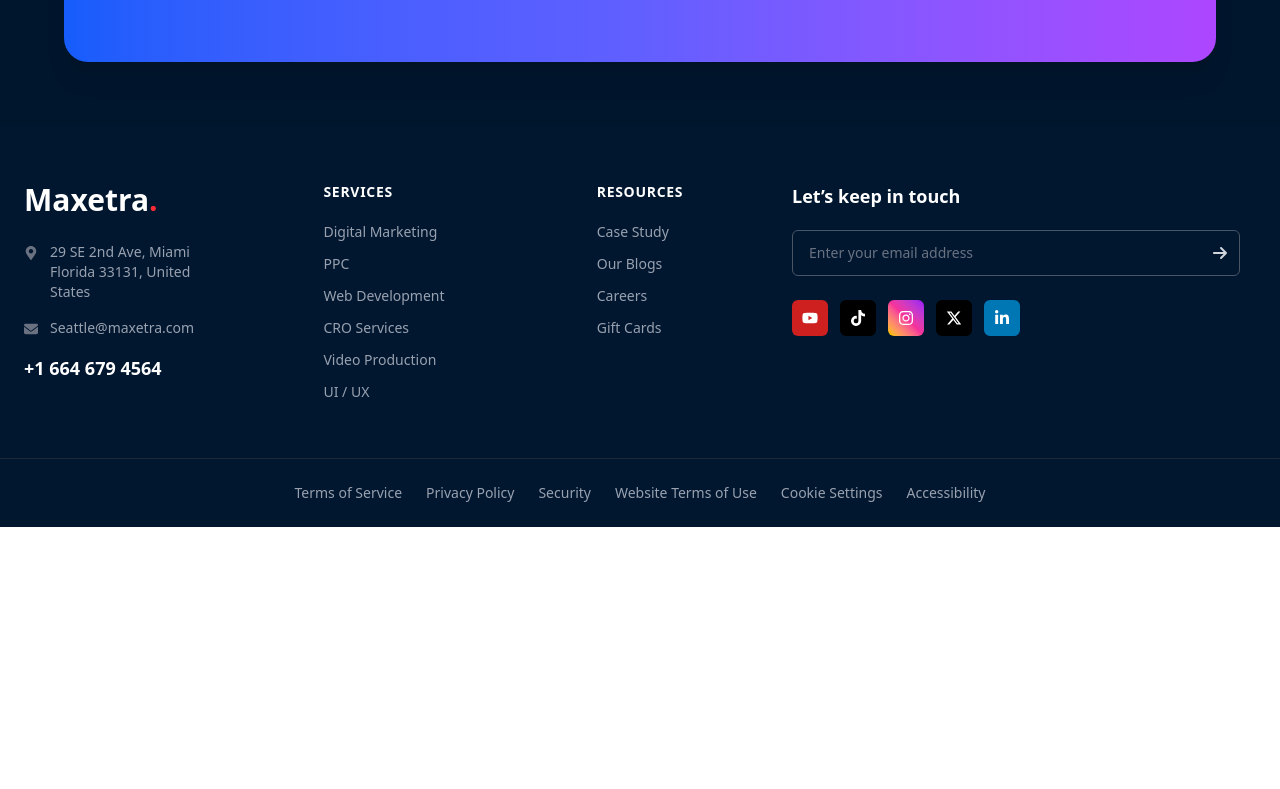
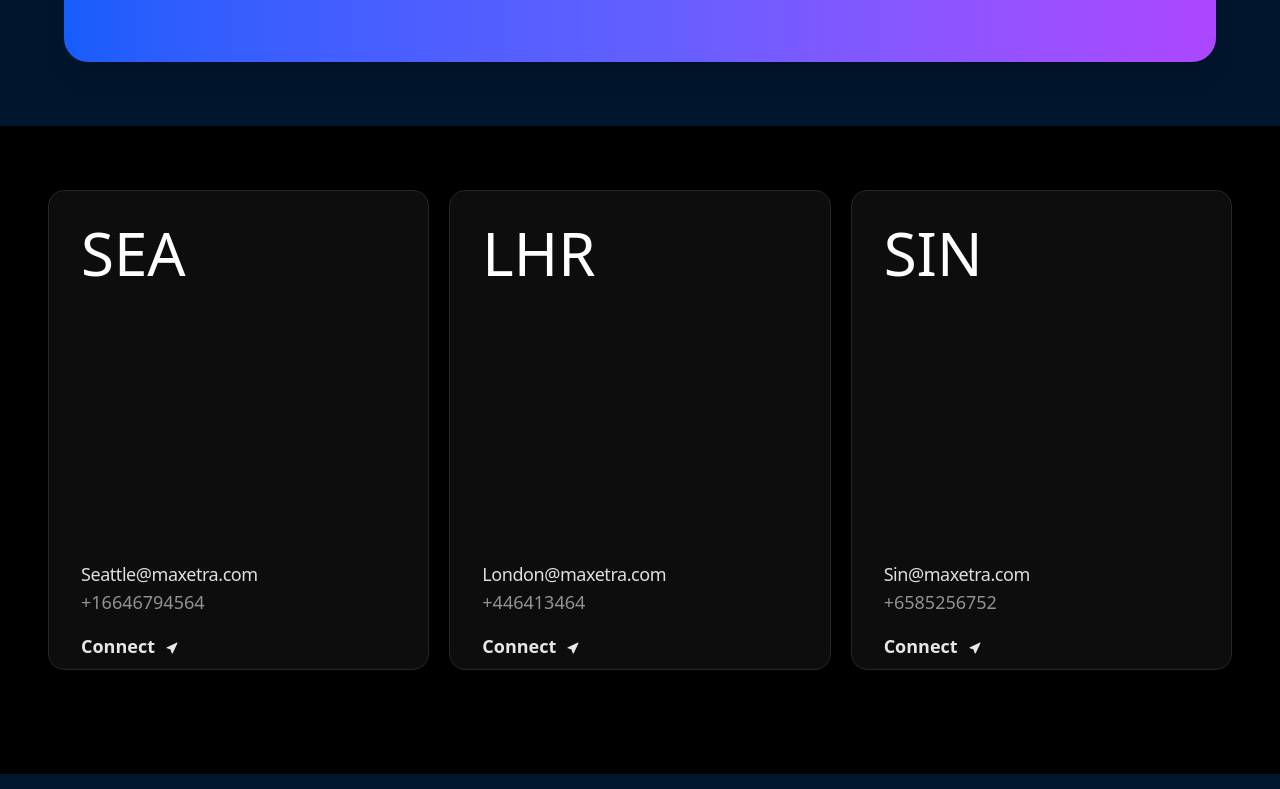
Before and after one commit to aditya06887-creator/Maxetra, a React (Vite) app: page / in a window 1280 px wide. Shown: the part 5151-5940 px from the top of the page. Before the commit the page ends 5678 px from the top, so only its background shows below. Built offline with nearby package versions, Linux system fonts and the light colour scheme.

Commit message:
Location added in home path

```diff
--- a/src/Components/Home.jsx
+++ b/src/Components/Home.jsx
@@ -36,6 +36,7 @@
     FaAmazon
 } from 'react-icons/fa';
 import Rating from './Rating';
+import Location from './Location';
 
 const data = [
     {
@@ -592,7 +593,7 @@
                 </div>
             </section >
             {/* Location */}
-
+            <Location/>
         </div >
     )
 }
```
